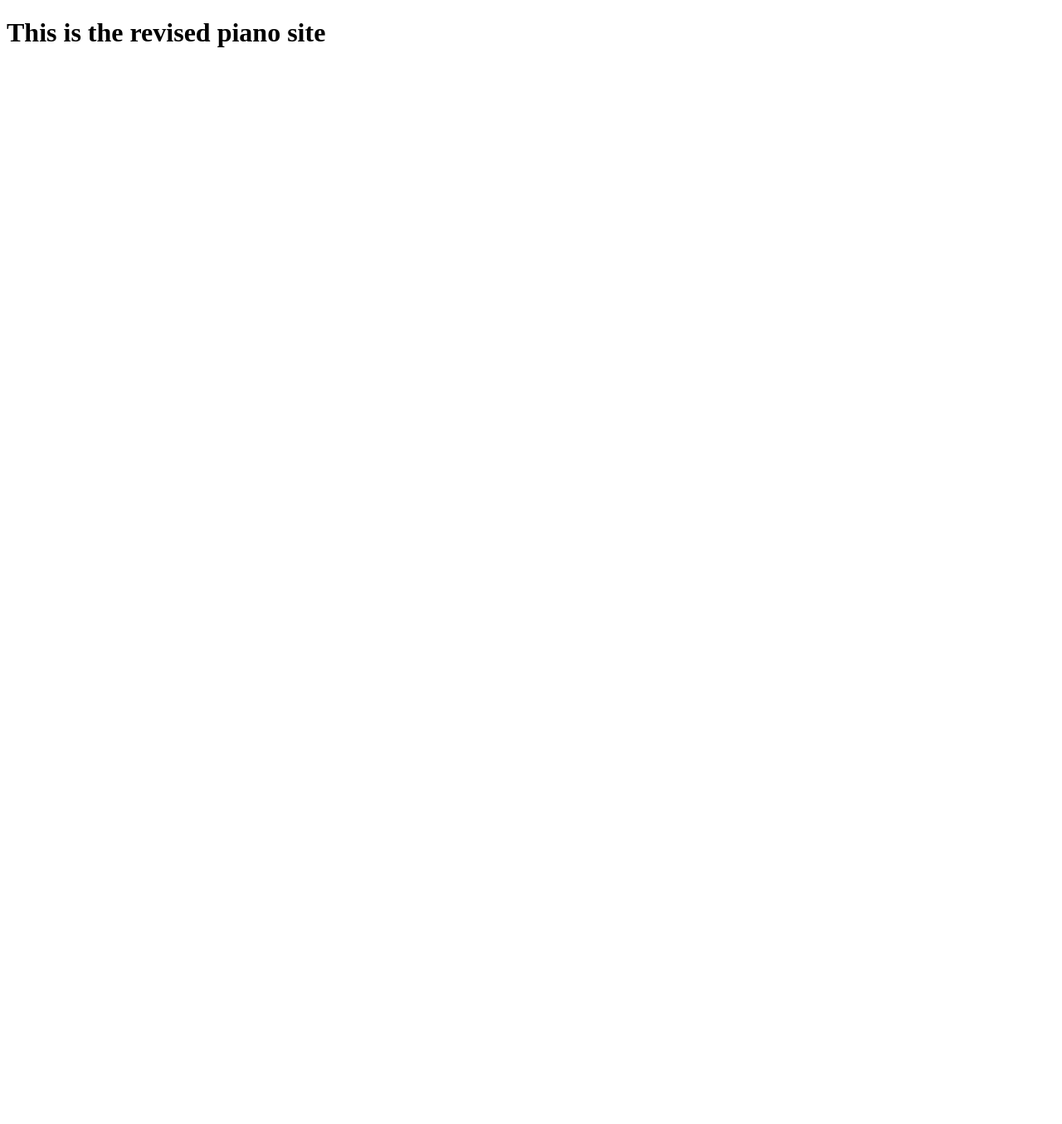
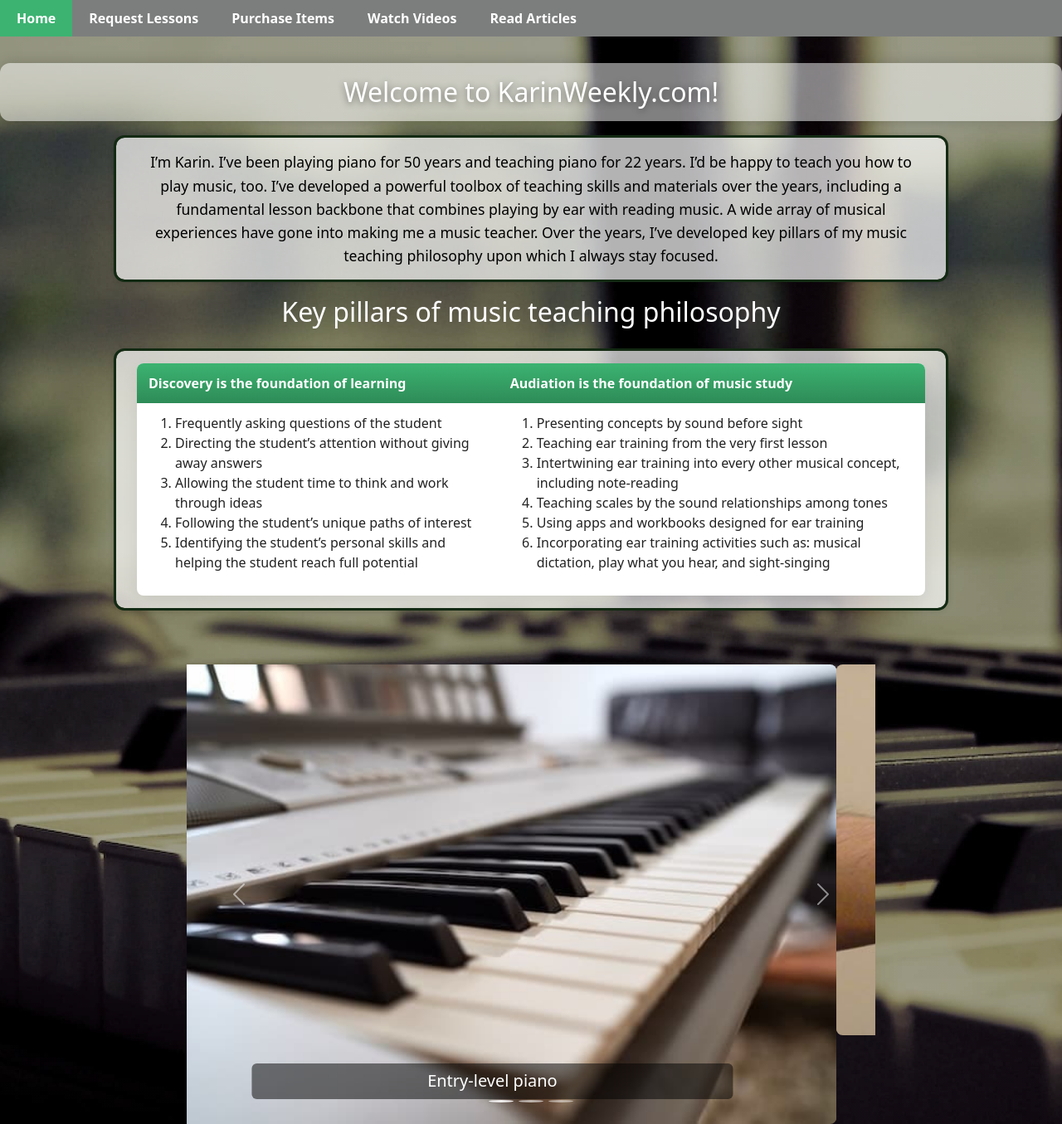
Before and after one commit to pdhruva500/Final_Project, a plain HTML site: page index.html in a window 1280 px wide. Shown: the whole page at 83% size. Before the commit the page ends 800 px from the top, so only its background shows below. Drawn offline with nearby package versions, Linux system fonts and the light colour scheme.

Commit message:
commit for prototype

```diff
--- a/css/style.css
+++ b/css/style.css
@@ -0,0 +1,162 @@
+
+body {
+  background: linear-gradient(rgba(0,0,0,0.35), rgba(0,0,0,0.35)), url('../images/background.jpg') center/cover no-repeat;
+  min-height: 100vh;
+  margin: 0;
+  font-family: Segoe UI, 'Helvetica Neue', Arial;
+  color: #fff !important;
+  -webkit-font-smoothing: antialiased;
+  -moz-osx-font-smoothing: grayscale;
+}
+
+.title-box {
+  display: flex;
+  flex-direction: column;
+  align-items: center;
+  justify-content: center;
+  background-color: rgba(255, 255, 255, 0.5);
+  padding: 16px 40px;
+  border-radius: 12px;
+  box-shadow: 0 0 16px rgba(0,0,0,0.18);
+  font-size: 1.2rem;
+  margin: 32px auto 0 auto;
+  max-width: none;
+  width: auto;
+  white-space: nowrap;
+}
+
+.title-box h1 {
+  font-size: 2rem;
+  margin: 0;
+  text-align: center;
+  color: #fff;
+  text-shadow: 0 2px 8px rgba(0,0,0,0.45);
+}
+
+
+.nav {
+  list-style-type: none;
+  background-color: #7c7e7d;
+  margin: 0;
+  padding: 0;
+  overflow: hidden;
+}
+
+ul.nav li {
+  float: left;
+}
+
+ul.nav li a {
+  display: block;
+  padding: 10px 20px;
+  color: white !important;
+  text-decoration: none;
+  font-weight: bold;
+}
+
+ul.nav a:hover {
+  background-color: #3cb371;
+}
+
+.description-box {
+    background-color: rgba(255, 255, 255, 0.7);
+    padding: 15px 25px;
+    border-radius: 10px;
+    box-shadow: 0 0 10px rgba(0,0,0,0.3);
+  margin: 20px auto;
+  max-width: 1000px;
+  width: 90%;
+  outline: 3px solid rgb(19,42,19);
+}
+
+.description {
+    color: black;
+    font-size: 1.1rem;
+    line-height: 1.6;
+    text-align: center;
+    margin: 0;
+
+}
+
+
+.table-container{
+  width:90%;
+  max-width:1000px;
+  margin:20px auto;
+  overflow-x:auto;
+  -webkit-overflow-scrolling:touch;
+}
+
+table{
+  width:100%;
+  border-collapse:collapse;
+  background:#fff;
+  color:#222;
+  border-radius:8px;
+  box-shadow:0 6px 20px rgba(0,0,0,0.08);
+  overflow:hidden;
+}
+
+thead{
+  background:linear-gradient(180deg,#3cb371,#2e8b57);
+  color:#fff;
+}
+
+th, td{
+  padding:12px 14px;
+  text-align:left;
+  border-bottom:1px solid #eee;
+}
+
+tbody tr:nth-child(even){
+  background:#fafafa;
+}
+
+tbody tr:hover{
+  background:rgba(60,179,113,0.06);
+}
+
+
+.carousel{ max-width:900px; margin:0 auto; }
+.carousel .carousel-item img{
+  width:100%;
+  height:auto;
+  display:block;
+  border-radius:8px;
+}
+.carousel .carousel-caption{
+  background: rgba(0,0,0,0.5);
+  padding:0.6rem 0.8rem;
+  border-radius:6px;
+  bottom:30px;
+}
+.carousel .carousel-caption h3{ margin:0; font-size:1.25rem; color:#fff }
+.carousel .carousel-caption p{ margin:0.25rem 0 0; color:#f4f4f4 }
+
+
+.carousel-indicators button{
+  width:12px;
+  height:12px;
+  border-radius:50%;
+  background:#fff;
+  border:none;
+  opacity:0.9;
+}
+.carousel-indicators .active{
+  background:#fff;
+  opacity:1;
+}
+.carousel-control-prev-icon, .carousel-control-next-icon{ filter:brightness(1.2) }
+
+@media (max-width:576px){
+  .carousel .carousel-caption{ font-size:0.9rem; padding:0.5rem }
+}
+
+.media-grid{
+  display:grid;
+  grid-template-columns:140px 1fr;
+  gap:16px;
+  align-items:center;
+}
+.media-grid img{ max-width:140px; width:100%; height:auto; display:block; border-radius:6px }
+.media-desc{ color:#111 }
--- a/index.html
+++ b/index.html
@@ -4,8 +4,114 @@
     <meta charset="UTF-8">
     <meta name="viewport" content="width=device-width, initial-scale=1.0">
     <title>Revised Piano Site</title>
+    <link rel="stylesheet" href="css/style.css">
+    <link href="https://cdn.jsdelivr.net/npm/bootstrap@5.2.1/dist/css/bootstrap.min.css" rel="stylesheet">
 </head>
 <body>
-    <h1>This is the revised piano site</h1>
+    <ul class="nav">
+        <li><a href="index.html">Home</a></li>
+        <li><a href="requestlessons.html">Request Lessons</a></li>
+        <li><a href="purchaseitems.html">Purchase Items</a></li>
+        <li><a href="watchvideos.html">Watch Videos</a></li>
+        <li><a href="readarticles.html">Read Articles</a></li>
+    </ul>
+
+    <div class="main-content">
+        <div class="title-box">
+            <h1>Welcome to KarinWeekly.com!</h1>
+        </div>
+    </div>
+
+    <div class="description-box">
+        <p class="description">I’m Karin. I’ve been playing piano for 50 years and teaching piano for 22 years. I’d be happy to teach you how to play music, too.
+
+I’ve developed a powerful toolbox of teaching skills and materials over the years, including a fundamental lesson backbone that combines playing by ear with reading music.
+
+A wide array of musical experiences have gone into making me a music teacher. Over the years, I’ve developed key pillars of my music teaching philosophy upon which I always stay focused.</p>
+    </div>
+
+    <div class="tourism-table" style="display: grid; place-items: center;">
+    <h2 class="head-color head-backgroundbox title-font">Key pillars of music teaching philosophy</h2>
+
+    <div class="description-box">
+    <table class="styled-table">
+        <thead>
+            <tr>
+                <th>Discovery is the foundation of learning</th>
+                <th>Audiation is the foundation of music study</th>
+
+            </tr>
+        </thead>
+        <tbody>
+            <tr>
+                <td><ol>
+                    <li>Frequently asking questions of the student</li>
+                    <li>Directing the student’s attention without giving away answers</li>
+                    <li>Allowing the student time to think and work through ideas</li>
+                    <li>Following the student’s unique paths of interest</li>
+                    <li>Identifying the student’s personal skills and helping the student reach full potential</li>
+                </ol></td>
+                <td><ol>
+                    <li>Presenting concepts by sound before sight</li>
+                    <li>Teaching ear training from the very first lesson</li>
+                    <li>Intertwining ear training into every other musical concept, including note-reading</li>
+                    <li>Teaching scales by the sound relationships among tones</li>
+                    <li>Using apps and workbooks designed for ear training</li>
+                    <li>Incorporating ear training activities such as: musical dictation, play what you hear, and sight-singing</li>
+                </ol></td>
+
+            </tr>
+
+        </tbody>
+    </table>
+    </div>
+</div>
+
+    <div class="container-fluid mt-5">
+        <div class="row">
+            <div class="col-md-2"></div>
+            <div class="col-md-8 text-center">
+                <div id="demo" class="carousel slide" data-bs-ride="carousel">
+                    <div class="carousel-indicators">
+                        <button type="button" data-bs-target="#demo" data-bs-slide-to="0" class="active"></button>
+                        <button type="button" data-bs-target="#demo" data-bs-slide-to="1"></button>
+                        <button type="button" data-bs-target="#demo" data-bs-slide-to="2"></button>
+                    </div>
+                    <div class="carousel-inner">
+                        <div class="carousel-item active">
+                            <img src="images/image 1.jpg" alt="Slide 1" class="d-block w-100">
+                            <div class="carousel-caption">
+                                <h3>Entry-level piano</h3>
+                            </div>
+                        </div>
+                        <div class="carousel-item">
+                            <img src="images/image 2.jpg" alt="Slide 2" class="d-block w-100">
+                            <div class="carousel-caption">
+                                <h3>Proper wrist position</h3>
+                            </div>
+                        </div>
+                        <div class="carousel-item">
+                            <img src="images/image 3.webp" alt="Slide 3" class="d-block w-100">
+                            <div class="carousel-caption">
+                                <h3>Piano Scales</h3>
+                            </div>
+                        </div>
+                    </div>
+                    <button class="carousel-control-prev" type="button" data-bs-target="#demo" data-bs-slide="prev">
+                        <span class="carousel-control-prev-icon"></span>
+                    </button>
+                    <button class="carousel-control-next" type="button" data-bs-target="#demo" data-bs-slide="next">
+                        <span class="carousel-control-next-icon"></span>
+                    </button>
+                </div>
+            </div>
+            <div class="col-md-2"></div>
+        </div>
+    </div>
+
+
+    <script src="https://cdn.jsdelivr.net/npm/bootstrap@5.2.1/dist/js/bootstrap.bundle.min.js"></script>
+
+
 </body>
 </html>
--- /dev/null
+++ b/js/forms.js
@@ -0,0 +1,5 @@
+
+function submitForm() {
+    let fname = document.getElementById("fname").value;
+    alert("Thank you, " + fname + "! Your lesson request has been submitted. We'll be in touch soon.");
+}
```
Also changed, not shown: purchaseitems.html (added, +92 -0 lines), readarticles.html (added, +24 -0 lines), requestlessons.html (added, +65 -0 lines), watchvideos.html (added, +24 -0 lines), images/background.jpg (added), images/book2image.png (added), images/destinybook .png (added), images/eartraining.png (added), images/forestbook.png (added), images/image 1.jpg (added), images/image 2.jpg (added), images/image 3.webp (added), images/introbookcover.png (added), images/londonbridge.png (added), 2 other files.
